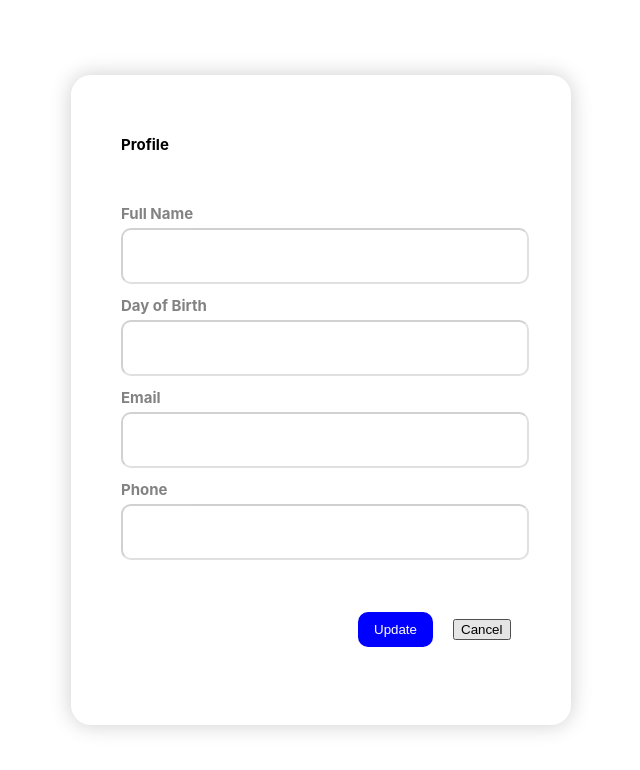
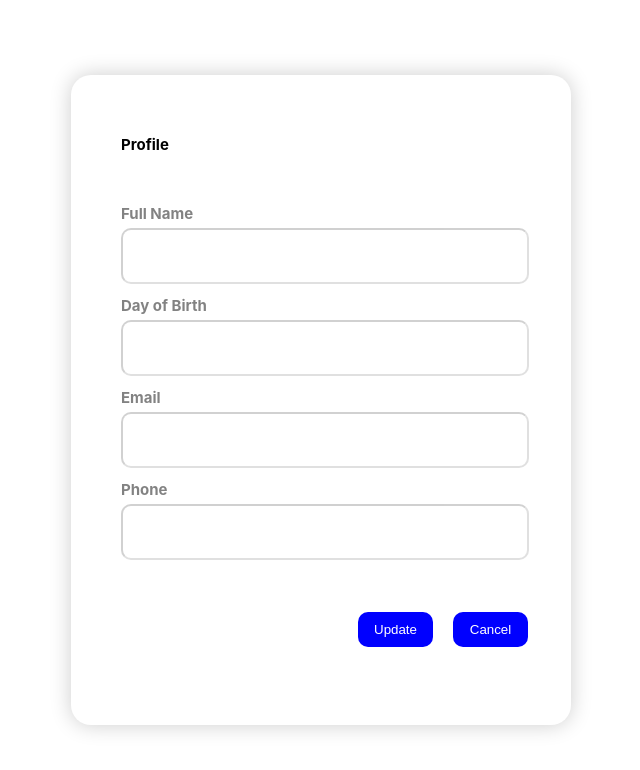
Before and after one commit to nqbao47/-KYANON-ASSESSMENT-Intern-Software-Engineer-Frontend, a React (Create React App) app: page / in a window 1280 px wide. In both pictures the pointer is over the button "Cancel". Shown: the top 770 px of the page, without its empty margins (319-959 px from the left). Built offline with nearby package versions, Linux system fonts and the light colour scheme.

Commit message:
Added 'information update functionalit' and fixed Css

```diff
--- a/src/components/updateProfile.css
+++ b/src/components/updateProfile.css
@@ -45,7 +45,7 @@ label.form-label {
     margin-top: 40px;
 }
 
-button.btn-cancle {
+button.btn-cancel {
     padding: 10px;
     width: 75px;
     border-radius: 10px;
@@ -54,7 +54,7 @@ button.btn-cancle {
     border: none;
 }
 
-button.btn-cancle:hover {
+button.btn-cancel:hover {
     cursor: pointer;
     background-color: blue;
     color: white;
```
Also changed, not shown: src/components/updateProfile.js (+1 -86 lines).
